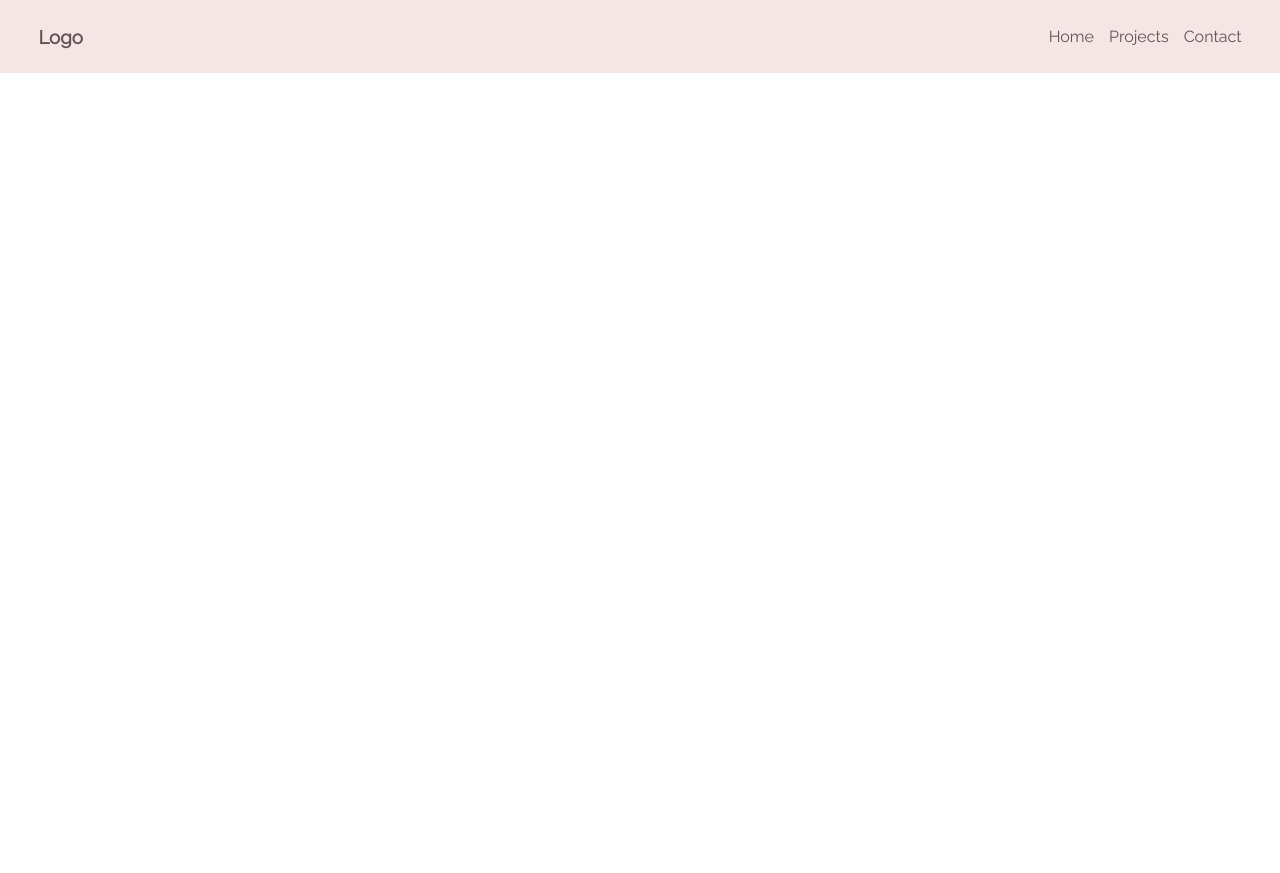
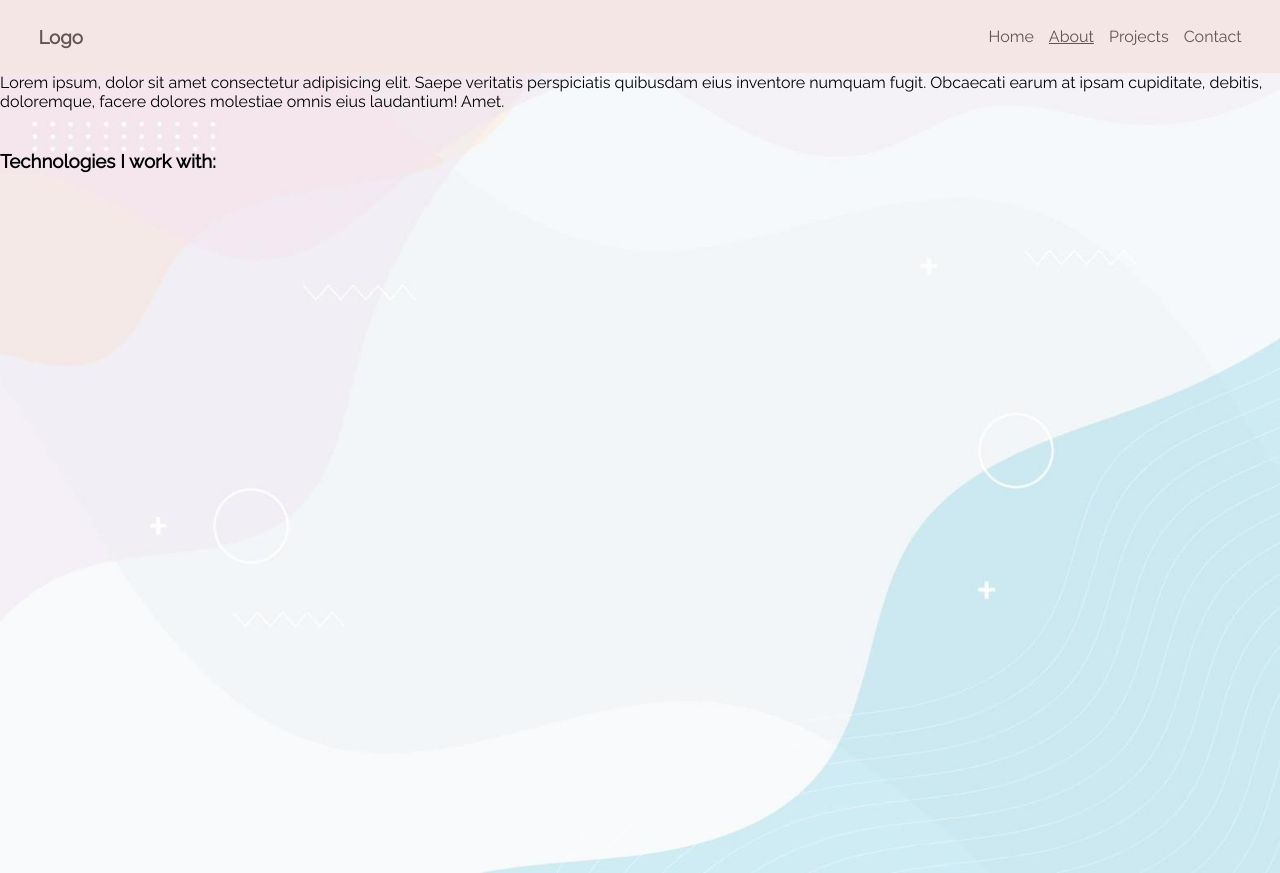
Before and after one commit to ayahxsheikh/my-portfolio, a React (Create React App) app: page /about in a window 1280 px wide. Before the commit the page ends 800 px from the top, so only its background shows below. Built offline with nearby package versions, Linux system fonts and the light colour scheme.

Commit message:
created about pg edited main element to mainWrapper on homepage

```diff
--- a/src/App.js
+++ b/src/App.js
@@ -4,10 +4,12 @@ import { fab } from '@fortawesome/free-brands-svg-icons'
 import { fas } from '@fortawesome/free-solid-svg-icons'
 
 import Home from './pages/Home';
+import About from './pages/About';
 import PGallery from './pages/PGallery';
 import Contact from './pages/Contact';
 
 import Header from './components/Header';
+import Footer from './components/Footer';
 
 
 library.add(fab, fas)
@@ -22,11 +24,10 @@ function App() {
 
     <Routes>
       <Route path="/" element={<Home />} />
+      <Route path="/about" element={<About />} />
       <Route path="/project-gallery" element={<PGallery />} />
       <Route path="/contact" element={<Contact />} />
     </Routes>
-
-
 
     </>
   );
--- a/src/components/Footer.js
+++ b/src/components/Footer.js
@@ -0,0 +1,10 @@
+function Footer(){
+    return (
+        <footer>
+            <p><a href="https://www.freepik.com/free-vector/collection-designer-work_5030709.htm#&position=0&from_view=undefined">Image by pikisuperstar</a> on Freepik</p>
+
+        </footer>
+    )
+}
+
+export default Footer;
--- a/src/components/Header.js
+++ b/src/components/Header.js
@@ -6,6 +6,7 @@ function Header(){
             <h3>Logo</h3>
             <nav>
             <NavLink to="/" >Home</NavLink>
+            <NavLink to="/about" >About</NavLink>
             <NavLink to="/project-gallery" >Projects</NavLink>
             <NavLink to="/contact">Contact</NavLink>
             </nav>
--- /dev/null
+++ b/src/pages/About.js
@@ -0,0 +1,20 @@
+import '../styles/about.css'
+
+function About(){
+    return (
+
+      <main className="aboutBg">
+
+        <section className="my-info">
+        <p> Lorem ipsum, dolor sit amet consectetur adipisicing elit. Saepe veritatis perspiciatis quibusdam eius inventore numquam fugit. Obcaecati earum at ipsam cupiditate, debitis, doloremque, facere dolores molestiae omnis eius laudantium! Amet. </p>
+        </section>
+
+        <section className="skills">
+            <h3>Technologies I work with:</h3>
+        </section>
+      </main>
+
+    )
+}
+
+export default About;
--- a/src/pages/Home.js
+++ b/src/pages/Home.js
@@ -1,4 +1,4 @@
-// import Header from "../components/Header";
+// import codegirl from '../assets/codegirl.jpg'
 
 const style = {
     text: {
@@ -10,11 +10,12 @@ const style = {
 }
 function Home(){
     return(
-    <main className="mainBg">
+    <main className="mainBg mainWrapper">
         <p style={style.pText}>Hey, I'm Ayah</p>
         <p className="title">Frontend</p>
         <p className="title"> Web Developer</p>
         <p style={style.text}>I code simple and beautiful web applications</p>
+        {/* <img src={codegirl} className="codegirl" alt="girl" /> */}
     </main>
 
     )
--- /dev/null
+++ b/src/styles/about.css
@@ -0,0 +1,17 @@
+.aboutBg {
+    background-image: url("/public/assets/bgImg.png");
+    background-repeat: no-repeat;
+    background-attachment: fixed;
+    background-position: center;
+    background-size: cover;
+    height: 100vh;
+    max-width: 100vw;
+}
+
+/* .aboutWrapper{
+    margin: 0 auto;
+} */
+
+/* .my-info{
+    padding-top: 2rem;
+} */
--- a/src/styles/index.css
+++ b/src/styles/index.css
@@ -58,7 +58,7 @@ body, html, #root {
     max-width: 100vw;
     }
 
- main {
+ .mainWrapper {
   padding: 5%;
   padding-top: 12%;
  }
@@ -73,3 +73,8 @@ body, html, #root {
    font-size: 16px;
    padding-bottom: 3%;
   }
+
+  /* .codegirl{
+    height: 400px;
+    width: 400px;
+  } */
```
Also changed, not shown: src/assets/codegirl.jpg (added).
